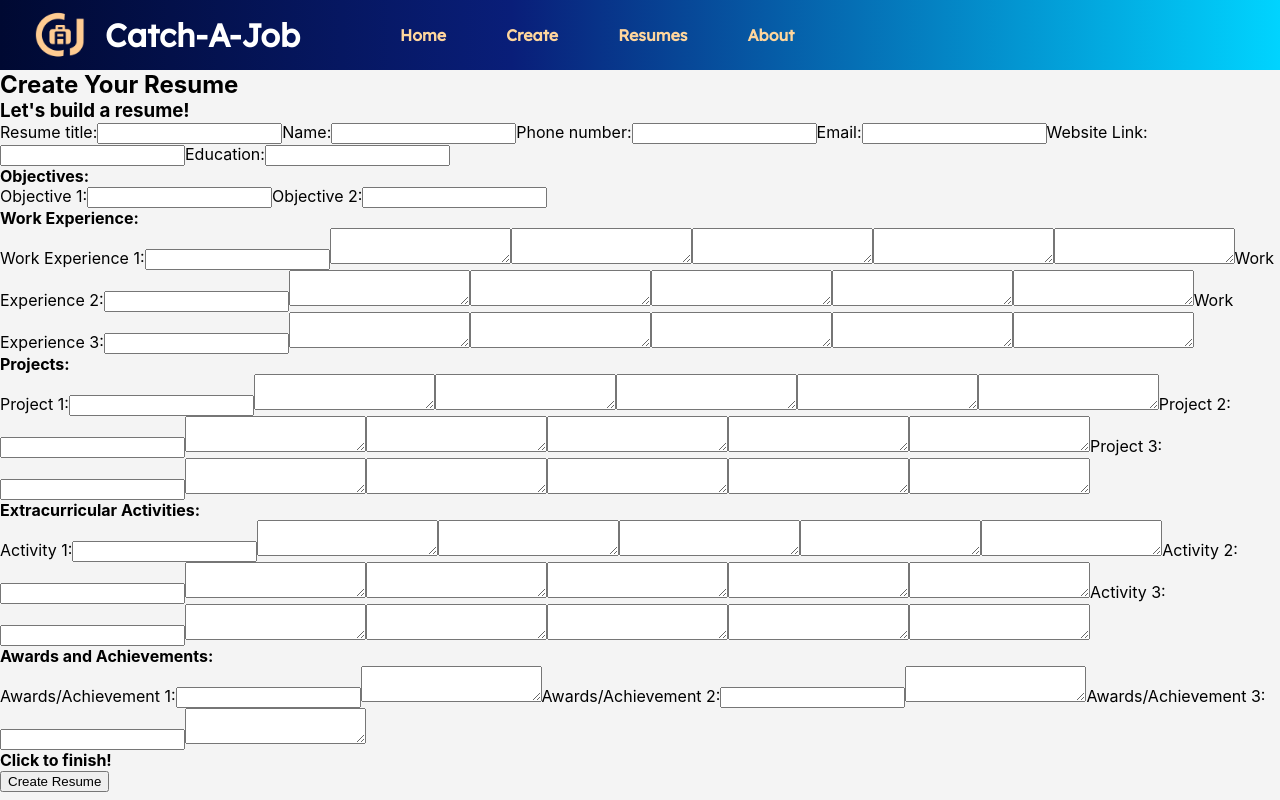
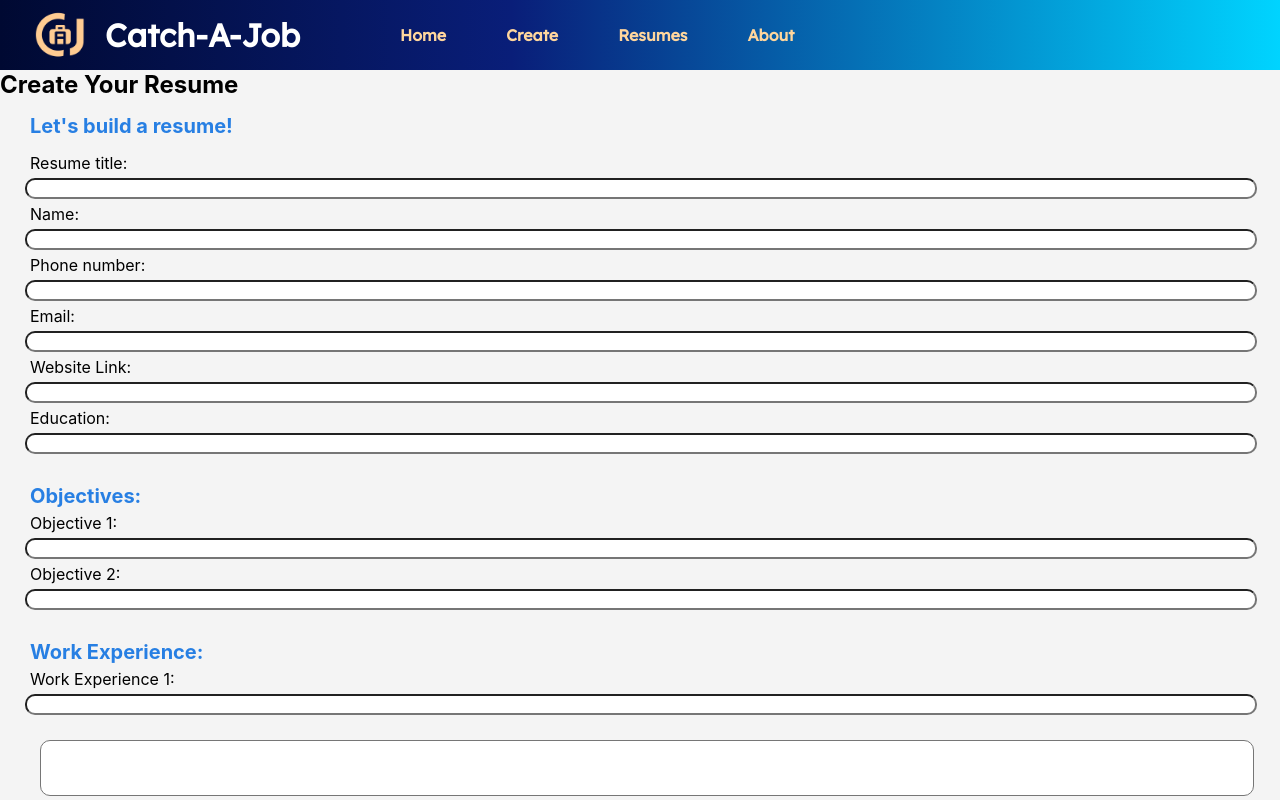
Before and after one commit to annkc/Resume-Builder, a React (Create React App) app in the folder frontend/: page /create-resume in a window 1280 px wide. Shown: the top 800 px of the page. Built offline with nearby package versions, Linux system fonts and the light colour scheme.

Commit message:
added css styling to resume creation page

```diff
--- a/frontend/src/components/Form.js
+++ b/frontend/src/components/Form.js
@@ -85,7 +85,7 @@ export default function Form() {
         console.log(resume);
         console.log(JSON.stringify(resume));
 
-        const festchReponse = await fetch('/api/resumes', {
+        const fetchResponse = await fetch('/api/resumes', {
             method: 'POST',
             header: { "Content-Type": "application/json" },
             body: JSON.stringify(resume)
--- a/frontend/src/components/Form.module.css
+++ b/frontend/src/components/Form.module.css
@@ -0,0 +1,83 @@
+@import url('https://fonts.googleapis.com/css2?family=Lexend&display=swap');
+
+* {
+    margin:0;
+}
+
+.form a {
+    text-decoration: none;
+}
+
+.form {
+    text-decoration: none;
+    width: 100%;
+    height: 100%;
+    /* background-color: white; */
+    padding-left: 20px;
+    padding-top: 10px;
+    padding-bottom: 10px;
+    border-radius: 10px;
+    /* box-shadow: 1px 2px 4px 0px darkgray; */
+}
+
+.form h3 {
+    text-decoration: none;
+    margin: 5px;
+    font-size: 20px;
+    padding-left: 5px;
+    padding-bottom: 10px;
+    color: rgb(39, 127, 227);
+}
+
+.form h4 {
+    text-decoration: none;
+    margin: 5px;
+    font-size: 20px;
+    padding-left: 5px;
+    padding-top: 20px;
+    color: rgb(39, 127, 227);
+}
+
+.form p {
+    text-decoration: none;
+    margin: 5px;
+    padding-left: 5px;
+}
+
+.form input {
+    border-radius: 10px;
+    padding-left: 10px;
+    margin: 5px;
+    width: 95%;
+}
+
+.form label {
+    margin: 0px;
+    padding-left: 10px;
+}
+
+.form textarea {
+    border-radius: 10px;
+    padding-left: 20px;
+    margin: 20px;
+    width: 93%;
+    resize: none;
+    height: 50px;
+}
+
+.form button {
+    color: white;
+    display: inline;
+    background: rgb(0,9,50);
+    background: linear-gradient(90deg, rgba(9,30,121,1) 0%, rgb(12, 104, 175) 20%, rgb(0, 136, 255) 50%, rgb(12, 104, 175) 80%, rgba(9,30,121,1) 100%);
+    background-color: rgb(255, 189, 114);
+    border: none;
+    border-radius: 5px;
+    font-family: 'Lexend', sans-serif;
+    font-size: 25px;
+    padding: 0px;
+
+    margin: 10px;
+    width: 500px;
+    height: 50px;
+}
--- a/frontend/src/components/ResumeDetails.js
+++ b/frontend/src/components/ResumeDetails.js
@@ -8,7 +8,7 @@ const ResumeDetails = () => {
 
     const fetchResume = async () => {
         console.log("fetching....")
-        const response = await fetch('/api/resumes/' + id);
+        const response = await fetch('http://localhost:4000/api/resumes/' + id);
         const json = await response.json();
         if (response.ok) {
             setResume(json);
--- a/frontend/src/components/ResumeDetails.module.css
+++ b/frontend/src/components/ResumeDetails.module.css
@@ -0,0 +1 @@
+@import url('https://fonts.googleapis.com/css2?family=Lexend&display=swap');
--- a/frontend/src/pages/About.js
+++ b/frontend/src/pages/About.js
@@ -3,7 +3,7 @@ const About = () => {
         <div className="about">
             <h2>About Resume Builder</h2>
             <p>Created by Anneka Chen and Tammie Liang</p>
-            <p>Created with React and Node.js</p>
+            <p>Created with MERN</p>
             <p>2023-03-12</p>
         </div>
     )
--- a/frontend/src/pages/Resumes.js
+++ b/frontend/src/pages/Resumes.js
@@ -9,7 +9,7 @@ const Resumes = () => {
 
     useEffect(() => {
         const fetchResumes = async () => {
-            const response = await fetch('/api/resumes');
+            const response = await fetch('http://localhost:4000/api/resumes');
             const json = await response.json();
 
             if (response.ok) {
```
Also changed, not shown: 2 other files (tests, documents, lock files or other folders).
